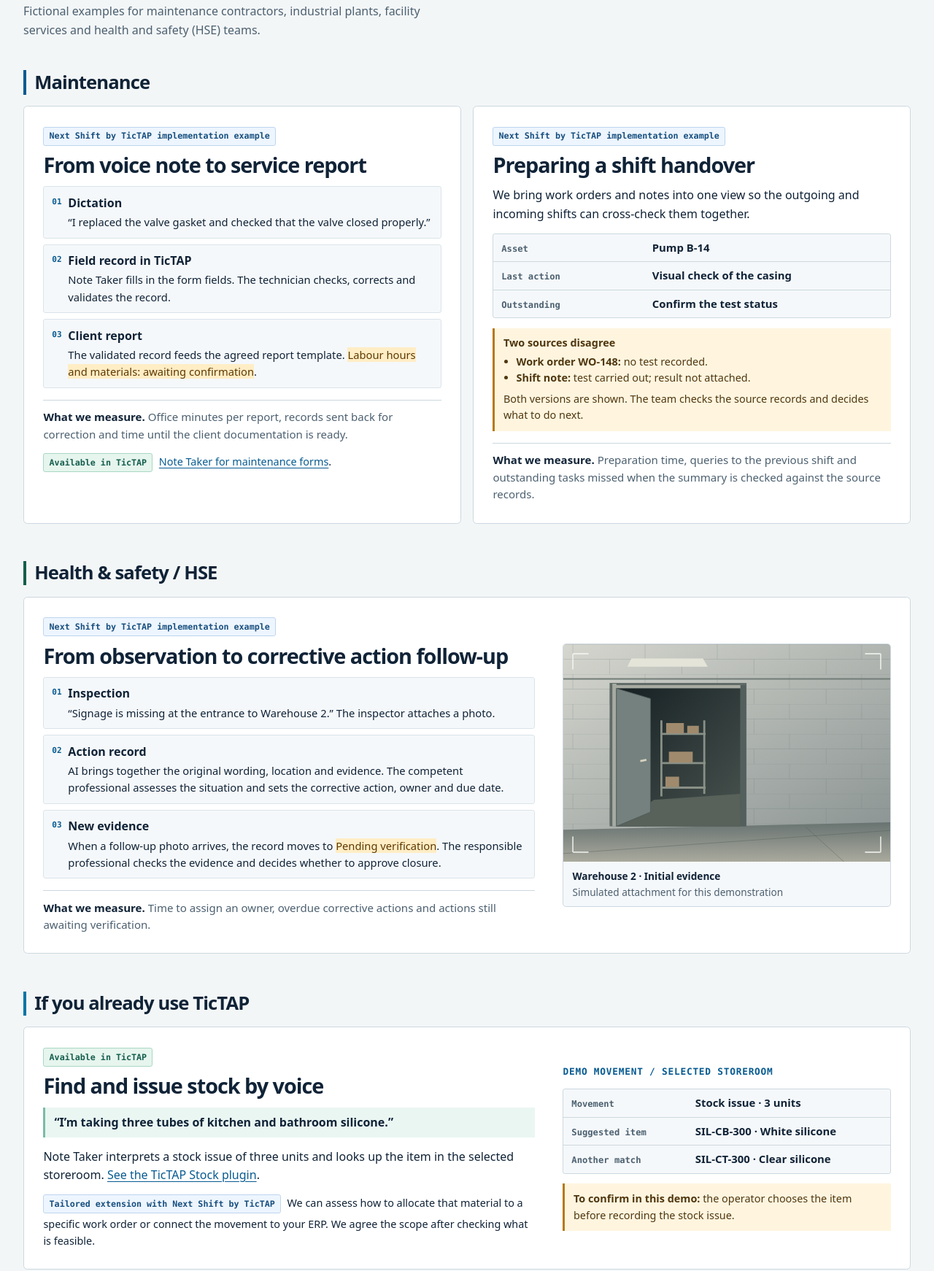
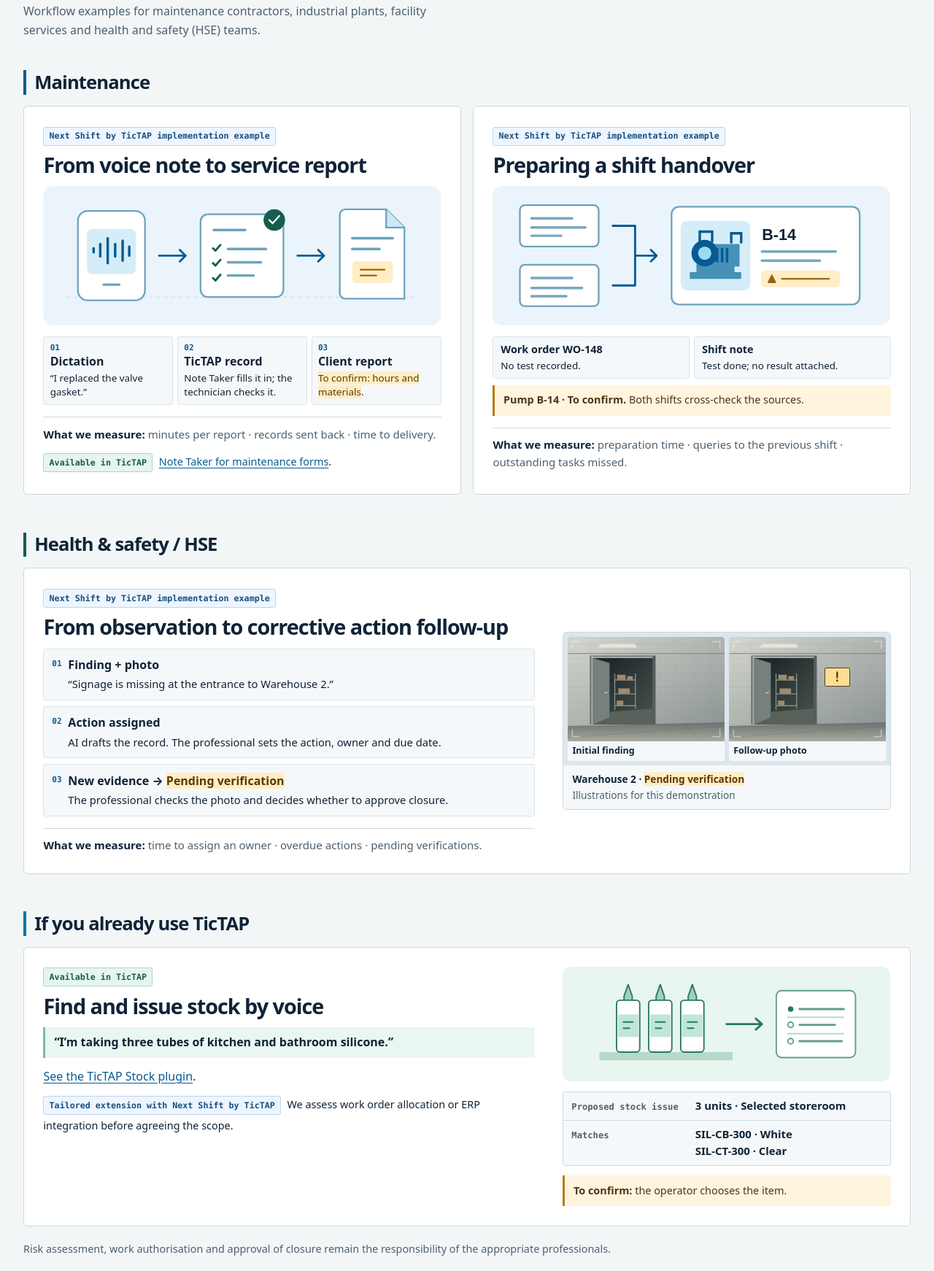
Before and after one commit to tictapme/next-shift, a plain HTML site: page dist/en.html in a window 1280 px wide. Shown: the part 866-2608 px from the top of the page at 73% size. Drawn offline with Linux system fonts and the light colour scheme.

Commit message:
Illustrate workflow examples and simplify bilingual copy

```diff
--- a/dist/en.html
+++ b/dist/en.html
@@ -54,35 +54,36 @@
             </dl>
             <details class="source"><summary>View the original demo record · WO-148</summary><p>Shift note: “Casing inspected. No running test recorded at handover.”</p></details>
           </div>
-          <p class="supervisor-foot">Fictional data · The summary supports the handover conversation</p>
+          <p class="supervisor-foot">The summary supports the handover conversation</p>
         </div>
       </div>
     </section>
 
     <section class="section examples" id="examples" aria-labelledby="examples-title">
       <div class="wrap">
-        <div class="section-head"><p class="eyebrow"><span>01</span> / Demonstrations</p><h2 id="examples-title">What happens after the field record</h2><p>Fictional examples for maintenance contractors, industrial plants, facility services and health and safety (HSE) teams.</p></div>
+        <div class="section-head"><p class="eyebrow"><span>01</span> / Demonstrations</p><h2 id="examples-title">What happens after the field record</h2><p>Workflow examples for maintenance contractors, industrial plants, facility services and health and safety (HSE) teams.</p></div>
         <section class="example-group" id="maintenance" aria-labelledby="maintenance-title">
           <h3 class="group-heading" id="maintenance-title">Maintenance</h3>
           <div class="example-grid">
             <article class="example" data-demo>
               <span class="badge consulting">Next Shift by TicTAP implementation example</span>
               <h4>From voice note to service report</h4>
-              <ol class="demo-flow">
-                <li data-stage><b>Dictation</b><span>“I replaced the valve gasket and checked that the valve closed properly.”</span></li>
-                <li data-stage><b>Field record in TicTAP</b><span>Note Taker fills in the form fields. The technician checks, corrects and validates the record.</span></li>
-                <li data-stage><b>Client report</b><span>The validated record feeds the agreed report template. <mark>Labour hours and materials: awaiting confirmation</mark>.</span></li>
+              <svg class="demo-diagram" viewBox="0 0 480 168" aria-hidden="true" focusable="false"><use href="images/demo-diagrams.svg#voice-report"/></svg>
+              <ol class="demo-flow demo-flow-inline" role="list">
+                <li data-stage><b>Dictation</b><span>“I replaced the valve gasket.”</span></li>
+                <li data-stage><b>TicTAP record</b><span>Note Taker fills it in; the technician checks it.</span></li>
+                <li data-stage><b>Client report</b><span><mark>To confirm: hours and materials</mark>.</span></li>
               </ol>
-              <p class="measure"><strong>What we measure.</strong> Office minutes per report, records sent back for correction and time until the client documentation is ready.</p>
+              <p class="measure"><strong>What we measure:</strong> minutes per report · records sent back · time to delivery.</p>
               <p class="product-note"><span class="badge available">Available in TicTAP</span> <a href="https://www.tictap.me/en/note-taker/">Note Taker for maintenance forms</a>.</p>
             </article>
             <article class="example" id="shift-handover" data-demo>
               <span class="badge consulting">Next Shift by TicTAP implementation example</span>
               <h4>Preparing a shift handover</h4>
-              <p>We bring work orders and notes into one view so the outgoing and incoming shifts can cross-check them together.</p>
-              <dl class="record" data-stage><div><dt>Asset</dt><dd>Pump B-14</dd></div><div><dt>Last action</dt><dd>Visual check of the casing</dd></div><div><dt>Outstanding</dt><dd>Confirm the test status</dd></div></dl>
-              <div class="exception" data-stage><strong>Two sources disagree</strong><ul><li><b>Work order WO-148:</b> no test recorded.</li><li><b>Shift note:</b> test carried out; result not attached.</li></ul><p>Both versions are shown. The team checks the source records and decides what to do next.</p></div>
-              <p class="measure"><strong>What we measure.</strong> Preparation time, queries to the previous shift and outstanding tasks missed when the summary is checked against the source records.</p>
+              <svg class="demo-diagram" viewBox="0 0 480 168" aria-hidden="true" focusable="false"><use href="images/demo-diagrams.svg#handover"/></svg>
+              <div class="handover-compare" data-stage><div><b>Work order WO-148</b><span>No test recorded.</span></div><div><b>Shift note</b><span>Test done; no result attached.</span></div></div>
+              <p class="exception" data-stage><strong>Pump B-14 · To confirm.</strong> Both shifts cross-check the sources.</p>
+              <p class="measure"><strong>What we measure:</strong> preparation time · queries to the previous shift · outstanding tasks missed.</p>
             </article>
           </div>
         </section>
@@ -93,13 +94,19 @@
               <span class="badge consulting">Next Shift by TicTAP implementation example</span>
               <h4>From observation to corrective action follow-up</h4>
               <ol class="demo-flow">
-                <li data-stage><b>Inspection</b><span>“Signage is missing at the entrance to Warehouse 2.” The inspector attaches a photo.</span></li>
-                <li data-stage><b>Action record</b><span>AI brings together the original wording, location and evidence. The competent professional assesses the situation and sets the corrective action, owner and due date.</span></li>
-                <li data-stage><b>New evidence</b><span>When a follow-up photo arrives, the record moves to <mark>Pending verification</mark>. The responsible professional checks the evidence and decides whether to approve closure.</span></li>
+                <li data-stage><b>Finding + photo</b><span>“Signage is missing at the entrance to Warehouse 2.”</span></li>
+                <li data-stage><b>Action assigned</b><span>AI drafts the record. The professional sets the action, owner and due date.</span></li>
+                <li data-stage><b>New evidence → <mark>Pending verification</mark></b><span>The professional checks the photo and decides whether to approve closure.</span></li>
               </ol>
-              <p class="measure"><strong>What we measure.</strong> Time to assign an owner, overdue corrective actions and actions still awaiting verification.</p>
+              <p class="measure"><strong>What we measure:</strong> time to assign an owner · overdue actions · pending verifications.</p>
             </div>
-            <figure class="evidence"><img src="images/warehouse-evidence.svg" width="480" height="320" alt="Illustration of the Warehouse 2 entrance with no signage on the wall next to the door" loading="lazy"><figcaption><b>Warehouse 2 · Initial evidence</b><span>Simulated attachment for this demonstration</span></figcaption></figure>
+            <figure class="evidence">
+              <div class="evidence-pair">
+                <div><img src="images/warehouse-evidence.svg" width="480" height="320" alt="Entrance without signage" loading="lazy"><b>Initial finding</b></div>
+                <div><img src="images/warehouse-evidence.svg" width="480" height="320" alt="The same entrance with a sign beside the door" loading="lazy"><span class="evidence-sign" aria-hidden="true">!</span><b>Follow-up photo</b></div>
+              </div>
+              <figcaption><b>Warehouse 2 · <mark>Pending verification</mark></b><span>Illustrations for this demonstration</span></figcaption>
+            </figure>
           </article>
         </section>
         <section class="example-group" id="tictap" aria-labelledby="stock-title">
@@ -109,13 +116,13 @@
               <span class="badge available">Available in TicTAP</span>
               <h4>Find and issue stock by voice</h4>
               <blockquote>“I’m taking three tubes of kitchen and bathroom silicone.”</blockquote>
-              <p>Note Taker interprets a stock issue of three units and looks up the item in the selected storeroom. <a href="https://www.tictap.me/en/plugin-stock/">See the TicTAP Stock plugin</a>.</p>
-              <p class="product-note"><span class="badge consulting">Tailored extension with Next Shift by TicTAP</span> We can assess how to allocate that material to a specific work order or connect the movement to your ERP. We agree the scope after checking what is feasible.</p>
+              <p><a href="https://www.tictap.me/en/plugin-stock/">See the TicTAP Stock plugin</a>.</p>
+              <p class="product-note"><span class="badge consulting">Tailored extension with Next Shift by TicTAP</span> We assess work order allocation or ERP integration before agreeing the scope.</p>
             </div>
             <div class="stock-demo">
-              <p class="eyebrow">Demo movement / Selected storeroom</p>
-              <dl class="record" data-stage><div><dt>Movement</dt><dd>Stock issue · 3 units</dd></div><div><dt>Suggested item</dt><dd>SIL-CB-300 · White silicone</dd></div><div><dt>Another match</dt><dd>SIL-CT-300 · Clear silicone</dd></div></dl>
-              <p class="exception" data-stage><strong>To confirm in this demo:</strong> the operator chooses the item before recording the stock issue.</p>
+              <svg class="demo-diagram" viewBox="0 0 480 168" aria-hidden="true" focusable="false"><use href="images/demo-diagrams.svg#stock"/></svg>
+              <dl class="record" data-stage><div><dt>Proposed stock issue</dt><dd>3 units · Selected storeroom</dd></div><div><dt>Matches</dt><dd>SIL-CB-300 · White<br>SIL-CT-300 · Clear</dd></div></dl>
+              <p class="exception" data-stage><strong>To confirm:</strong> the operator chooses the item.</p>
             </div>
           </article>
         </section>
--- a/dist/site.css
+++ b/dist/site.css
@@ -80,22 +80,32 @@ button,input,select,textarea {font:inherit}
 .badge {display:inline-block;vertical-align:baseline;border:1px solid;border-radius:.18rem;padding:.24rem .45rem;font:650 .73rem/1.4 var(--mono)}
 .consulting {background:#edf5ff;border-color:#bed5ef;color:#174f7e}
 .available {background:#e6f5ee;border-color:#a9d7c4;color:#155e4d}
+.demo-diagram {display:block;width:100%;height:auto;aspect-ratio:480/168;border-radius:.3rem}
 .demo-flow {list-style:none;counter-reset:demo;margin:.9rem 0;padding:0;display:grid;gap:.5rem}
 .demo-flow li {display:grid;grid-template-columns:auto minmax(0,1fr);gap:.14rem .55rem;padding:.58rem .68rem;border:1px solid #d9e4ea;background:#f5f8fa;border-radius:.2rem}
 .demo-flow li::before {grid-row:span 2;counter-increment:demo;content:counter(demo,decimal-leading-zero);font:700 .69rem/2 var(--mono);color:var(--blue)}
 .demo-flow li span {grid-column:2;font-size:.92rem}
+.demo-flow-inline {grid-template-columns:repeat(3,minmax(0,1fr));gap:.35rem}
+.demo-flow-inline li {display:block;padding:.48rem .52rem;line-height:1.34}
+.demo-flow-inline li::before {display:block;line-height:1.4}
+.demo-flow-inline li span,.handover-compare span {display:block;margin-top:.18rem;font-size:.84rem;line-height:1.4}
+.handover-compare {display:grid;grid-template-columns:repeat(2,minmax(0,1fr));gap:.4rem;margin:.9rem 0 .55rem}
+.handover-compare>div {padding:.48rem .62rem;border:1px solid #d9e4ea;border-radius:.2rem;background:#f5f8fa;font-size:.9rem;line-height:1.35}
 .record {margin:.85rem 0;border:1px solid var(--line);border-radius:.2rem;background:#f5f8fa}
 .record div {display:grid;grid-template-columns:minmax(0,1fr) minmax(0,1.6fr);align-items:baseline;gap:.3rem .6rem;padding:.44rem .68rem}
 .record div+div {border-top:1px solid var(--line)}
 .record dd {font-size:.93rem;font-weight:650;overflow-wrap:anywhere}
 .exception {padding:.6rem .72rem;background:#fff5df;border-left:.2rem solid #b87914;color:#4f370f;font-size:.9rem}
-.exception ul {margin:.15rem 0 .35rem;padding-left:1.1rem}
 .measure {margin-top:1rem;padding-top:.7rem;border-top:1px solid var(--line);color:var(--muted);font-size:.94rem}
 .measure strong {color:var(--ink)}
 .product-note {margin-top:.85rem;font-size:.9rem}
 .product-note .badge {margin:0 .3rem .25rem 0}
 .evidence {align-self:center;border:1px solid var(--line);border-radius:.3rem;overflow:hidden;background:#f5f8fa}
 .evidence img {width:100%;aspect-ratio:3/2;object-fit:cover}
+.evidence-pair {display:grid;grid-template-columns:repeat(2,minmax(0,1fr));gap:.35rem;padding:.35rem;background:#dce7ed}
+.evidence-pair>div {position:relative;align-self:start;background:#f5f8fa;border-radius:.22rem;overflow:hidden}
+.evidence-pair b {display:block;padding:.34rem .4rem;font-size:.78rem;line-height:1.3}
+.evidence-sign {position:absolute;top:25%;left:61%;display:grid;place-items:center;width:16%;aspect-ratio:4/3;background:#ffdd94;color:#564019;border:1px solid currentColor;border-radius:2px;font:bold clamp(.56rem,2vw,1.15rem)/1 var(--mono)}
 .evidence figcaption {display:grid;padding:.55rem .75rem;font-size:.85rem}
 .evidence figcaption span {color:var(--muted)}
 .stock-demo {align-self:center}
```
Also changed, not shown: dist/index.html (+28 -23 lines), dist/images/demo-diagrams.svg (added), dist/images/share-en.png, dist/images/share-es.png.
